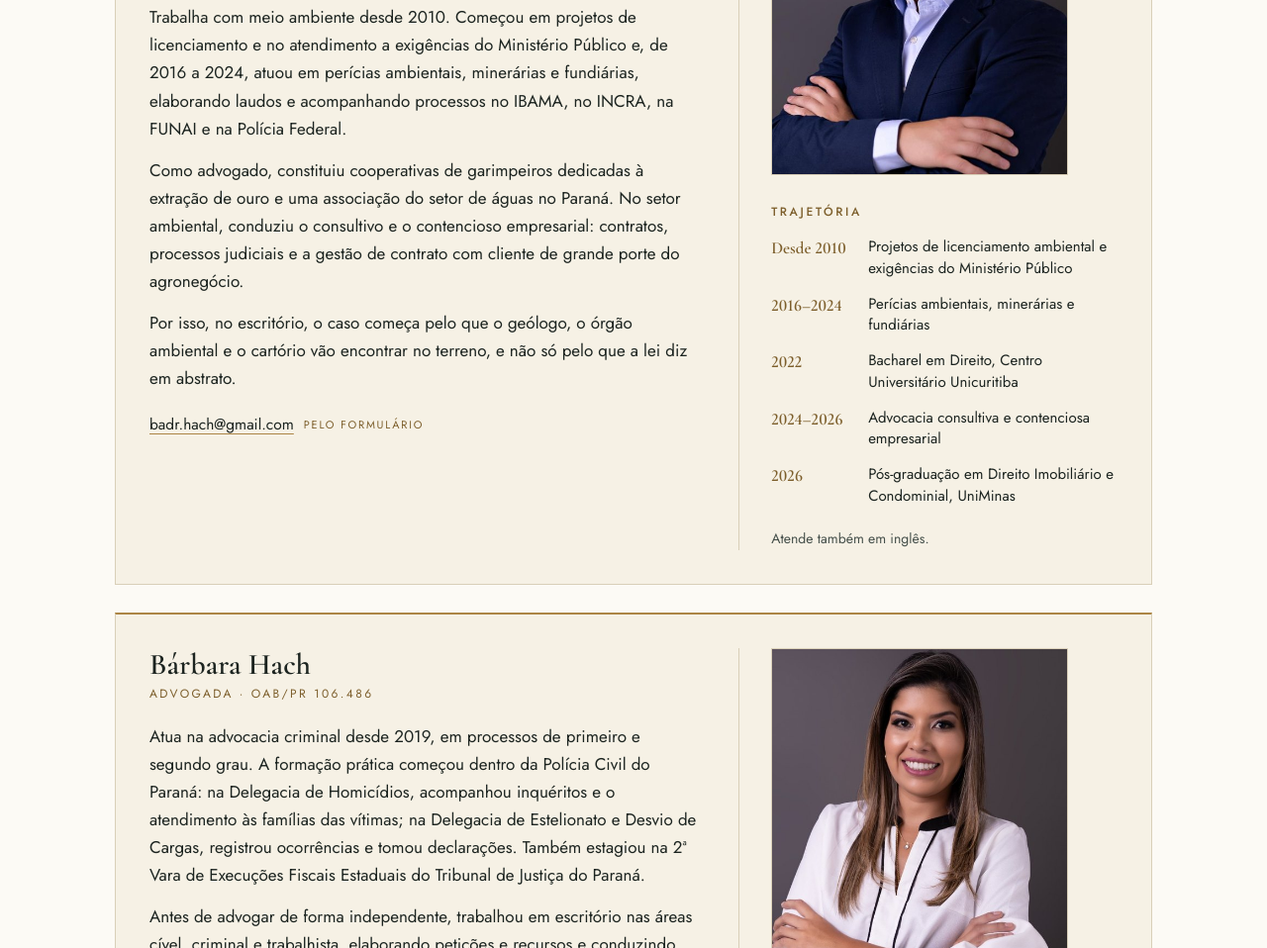
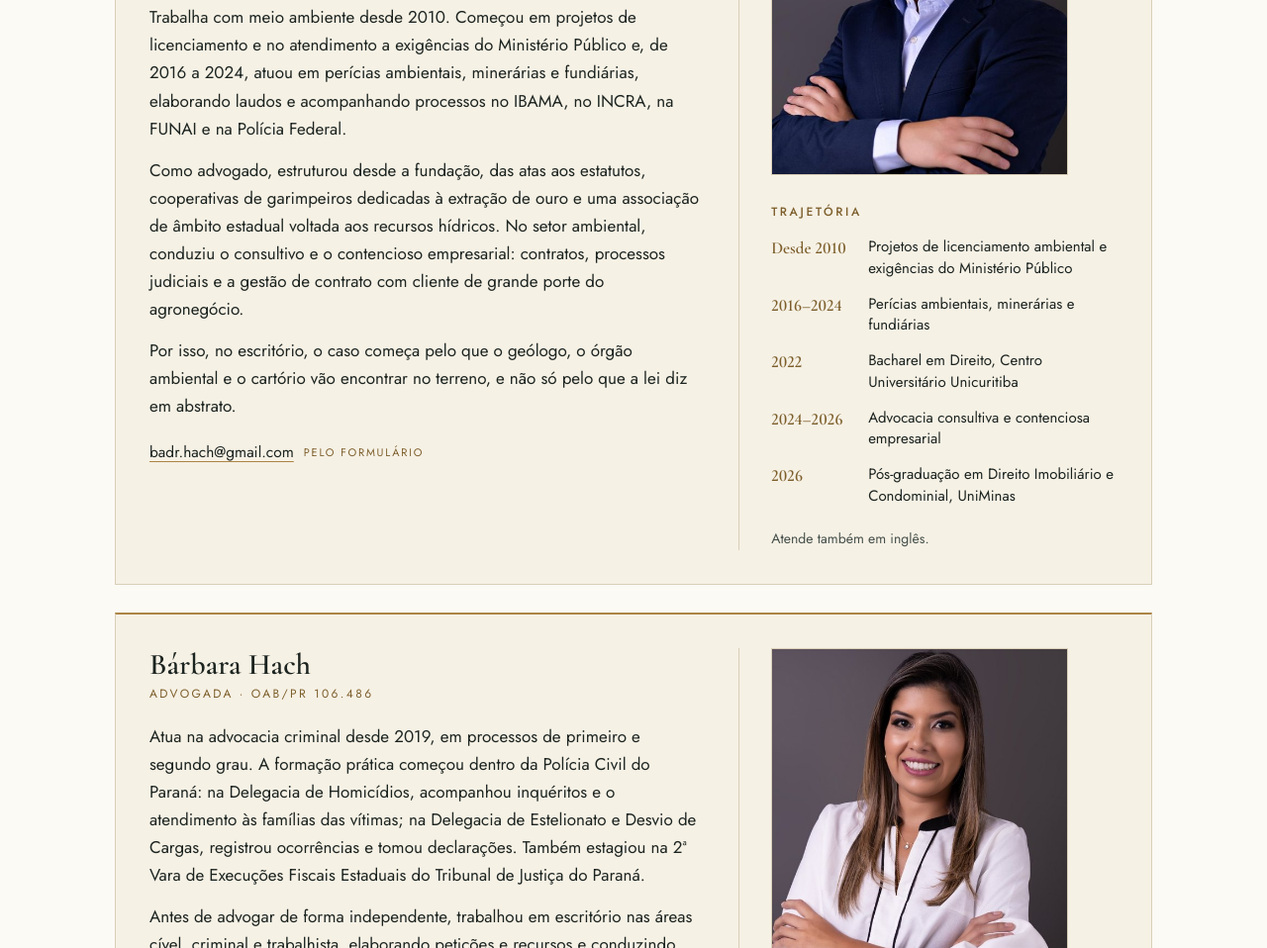
Before and after one commit to badrhach-glitch/badrhach-glitch.github.io, a plain HTML site: page index.html in a window 1280 px wide. Shown: the part 2678-3636 px from the top of the page at 99% size. Drawn offline with nearby package versions, Linux system fonts and the light colour scheme.

Commit message:
Badr Hach: cooperativas e associação desde a fundação
Co-Authored-By: Claude Opus 5.5 <noreply@anthropic.com>
Claude-Session: https://claude.ai/code/session_016tNy4TX6CuZLwSyaokfLXo

```diff
--- a/index.html
+++ b/index.html
@@ -375,7 +375,7 @@ footer{background:var(--verde-fundo); color:var(--hero-muted); font-size:14px}
             <p class="role">Advogado titular · OAB/PR 121.449</p>
             <p>Cresceu acompanhando o trabalho de campo do pai, geólogo. Nas visitas técnicas a áreas de lavra, inclusive de ouro, a nascentes e a propriedades rurais, aprendeu a ler um empreendimento pelos três meios que o estudo ambiental examina: o físico, o biótico e o socioeconômico.</p>
             <p>Trabalha com meio ambiente desde 2010. Começou em projetos de licenciamento e no atendimento a exigências do Ministério Público e, de 2016 a 2024, atuou em perícias ambientais, minerárias e fundiárias, elaborando laudos e acompanhando processos no IBAMA, no INCRA, na FUNAI e na Polícia Federal.</p>
-            <p>Como advogado, constituiu cooperativas de garimpeiros dedicadas à extração de ouro e uma associação do setor de águas no Paraná. No setor ambiental, conduziu o consultivo e o contencioso empresarial: contratos, processos judiciais e a gestão de contrato com cliente de grande porte do agronegócio.</p>
+            <p>Como advogado, estruturou desde a fundação, das atas aos estatutos, cooperativas de garimpeiros dedicadas à extração de ouro e uma associação de âmbito estadual voltada aos recursos hídricos. No setor ambiental, conduziu o consultivo e o contencioso empresarial: contratos, processos judiciais e a gestão de contrato com cliente de grande porte do agronegócio.</p>
             <p>Por isso, no escritório, o caso começa pelo que o geólogo, o órgão ambiental e o cartório vão encontrar no terreno, e não só pelo que a lei diz em abstrato.</p>
             <ul class="contact">
               <li><a class="v contato-link ir-form" id="badr-mail" href="#lead-form" data-para="Badr Hach">badr.hach@gmail.com</a><span class="via">Pelo formulário</span></li>
```
